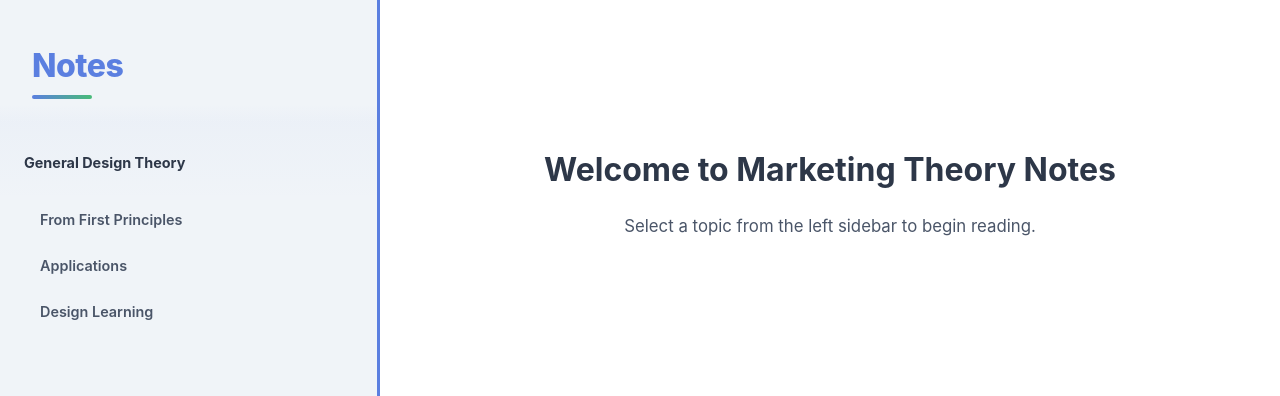
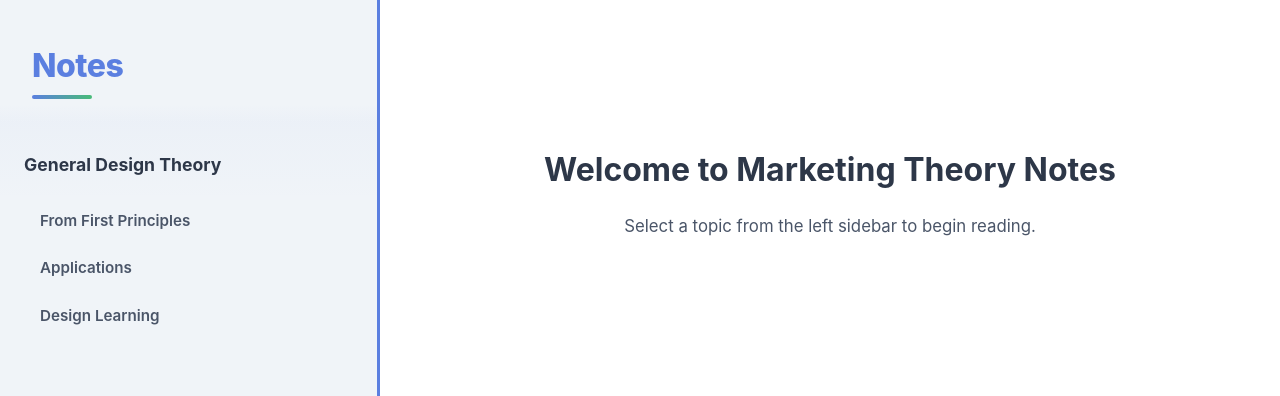
Before and after one commit to bryan-ilman-on-github/marketing-theory, a plain HTML site: page index.html in a window 1280 px wide. Both pictures are taken after a click on the element "General Design Theory". Shown: the top 396 px of the page. Drawn offline with nearby package versions, Linux system fonts and the light colour scheme.

Commit message:
adjust spacing

```diff
--- a/styles.css
+++ b/styles.css
@@ -107,7 +107,7 @@ body {
   padding: 0.75rem 0;
   cursor: pointer;
   font-weight: 700;
-  font-size: 0.9rem;
+  font-size: 1.1rem;
   display: flex;
   align-items: center;
   transition: all 0.2s ease;
@@ -129,7 +129,7 @@ body {
 .section-content.active {
   max-height: 2000px;
   transition: max-height 0.4s ease, padding 0.4s ease;
-  padding-top: 0.75rem;
+  padding-top: 0.5rem;
   padding-bottom: 0.25rem;
 }
 
@@ -143,7 +143,7 @@ body {
   padding: 0.6rem 0;
   cursor: pointer;
   font-weight: 600;
-  font-size: 0.9rem;
+  font-size: 0.95rem;
   display: flex;
   align-items: center;
   transition: all 0.2s ease;
```
